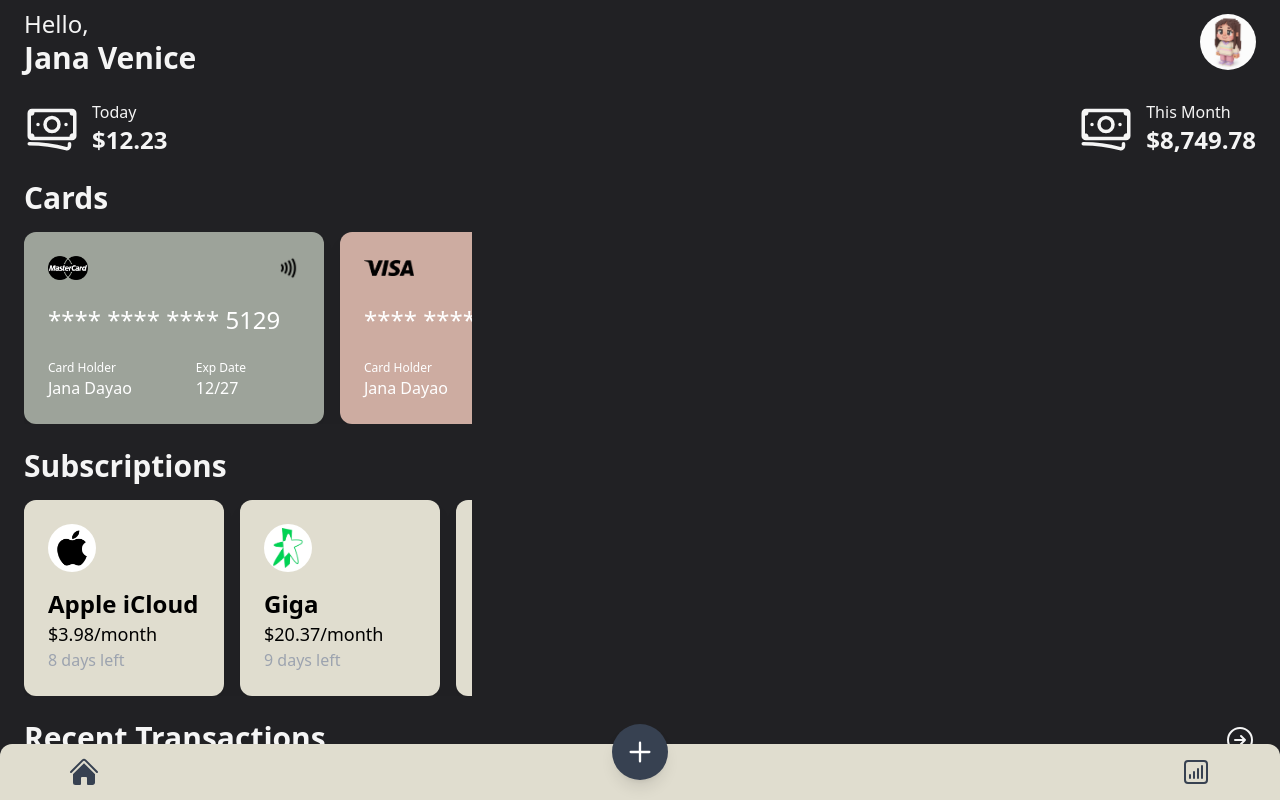
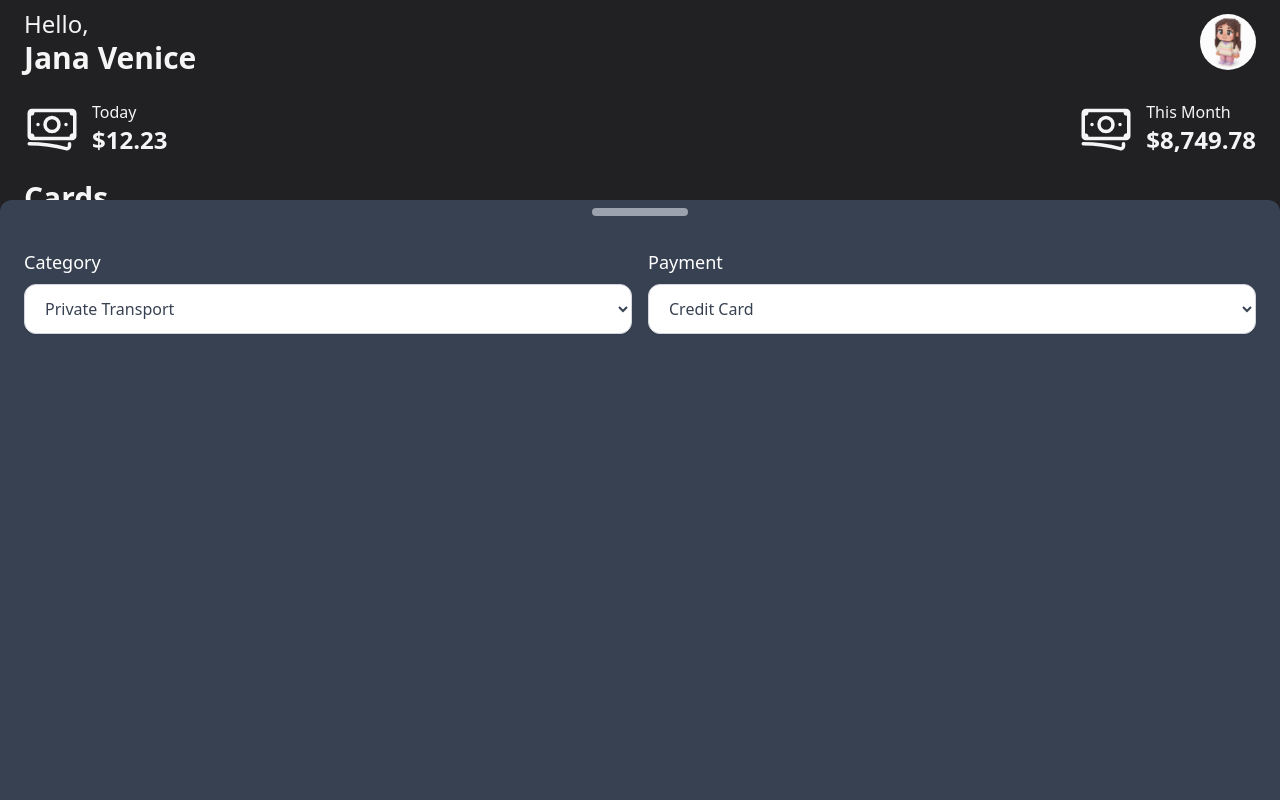
Before and after one commit to janaveniice/expense-tracker, a plain HTML site: page index.html in a window 1280 px wide. Both pictures are taken after a click on the button 640 px from the left and 752 px from the top of the page. Shown: the top 800 px of the page. Drawn offline with nearby package versions, Linux system fonts and the light colour scheme.

Commit message:
looks super ugly...

```diff
--- a/index.html
+++ b/index.html
@@ -149,9 +149,42 @@
 
   </div>
 
+  <!-- Drawer (fixed to bottom) -->
+  <div id="drawer" class="fixed bottom-0 left-0 right-0 h-[600px] bg-gray-700 rounded-t-xl shadow-xl transform translate-y-full transition-transform duration-300 z-50 touch-none">
+    <div id="dragHandle" class="w-24 h-2 bg-gray-400 rounded-full mx-auto mt-2 mb-4"></div>
+    <div class="py-4 px-6 text-black">
+      <article class="w-full flex flex-row gap-4">
+        <article class="text-white flex flex-col mb-2 w-1/2">
+          <label class="mb-2 text-lg">Category</label>
+          <select class="w-full rounded-xl border border-gray-300 bg-white py-3 px-4 text-gray-700 text-base font-medium shadow-sm focus:outline-none focus:ring-2 focus:ring-blue-400 focus:border-blue-400 transition-all duration-200">
+              <option class="bg-white text-gray-700">Private Transport</option>
+              <option class="bg-white text-gray-700">Public Transport</option>
+              <option class="bg-white text-gray-700">Office Food</option>
+              <option class="bg-white text-gray-700">Dine-out</option>
+              <option class="bg-white text-gray-700">Drinks</option>
+              <option class="bg-white text-gray-700">Grocery</option>
+              <option class="bg-white text-gray-700">Rental Bike</option>
+              <option class="bg-white text-gray-700">Bills</option>
+              <option class="bg-white text-gray-700">Shopping</option>
+              <option class="bg-white text-gray-700">Travel</option>
+              <option class="bg-white text-gray-700">Others</option>
+          </select>
+        </article>
+        <article class="text-white flex flex-col mb-2 w-1/2">
+          <label class="mb-2 text-lg">Payment</label>
+          <select class="w-full rounded-xl border border-gray-300 bg-white py-3 px-4 text-gray-700 text-base font-medium shadow-sm focus:outline-none focus:ring-2 focus:ring-blue-400 focus:border-blue-400 transition-all duration-200">
+              <option class="bg-white text-gray-700">Credit Card</option>
+              <option class="bg-white text-gray-700">Debit Card</option>
+              <option class="bg-white text-gray-700">Cash</option>
+          </select>
+        </article>
+      </article>
+    </div>
+  </div>
+
   <!-- Bottom Navbar -->
   <div class="relative">
-    <div class="fixed bottom-0 left-0 right-0 bg-[#E0DDCF] shadow-lg rounded-t-xl flex justify-between items-center px-10 py-3">
+    <div class="fixed bottom-0 left-0 right-0 bg-[#E0DDCF] shadow-lg flex justify-between items-center px-10 py-2">
 
       <!-- Home Icon -->
       <a href="#" class="flex flex-col items-center text-gray-700 ml-7">
@@ -159,20 +192,21 @@
           <path d="M11.47 3.841a.75.75 0 0 1 1.06 0l8.69 8.69a.75.75 0 1 0 1.06-1.061l-8.689-8.69a2.25 2.25 0 0 0-3.182 0l-8.69 8.69a.75.75 0 1 0 1.061 1.06l8.69-8.689Z" />
           <path d="m12 5.432 8.159 8.159c.03.03.06.058.091.086v6.198c0 1.035-.84 1.875-1.875 1.875H15a.75.75 0 0 1-.75-.75v-4.5a.75.75 0 0 0-.75-.75h-3a.75.75 0 0 0-.75.75V21a.75.75 0 0 1-.75.75H5.625a1.875 1.875 0 0 1-1.875-1.875v-6.198a2.29 2.29 0 0 0 .091-.086L12 5.432Z" />
         </svg>
-
+        <span class="text-sm">Home</span>
       </a>
 
       <!-- Stats Icon -->
-      <a href="#" class="flex flex-col items-center text-gray-700 mr-7">
+      <a href="#" class="flex flex-col items-center text-gray-700 mr-4">
         <svg xmlns="http://www.w3.org/2000/svg" fill="none" viewBox="0 0 24 24" stroke-width="1.5" stroke="currentColor" class="size-8">
           <path stroke-linecap="round" stroke-linejoin="round" d="M7.5 14.25v2.25m3-4.5v4.5m3-6.75v6.75m3-9v9M6 20.25h12A2.25 2.25 0 0 0 20.25 18V6A2.25 2.25 0 0 0 18 3.75H6A2.25 2.25 0 0 0 3.75 6v12A2.25 2.25 0 0 0 6 20.25Z" />
         </svg>
+        <span class="text-sm">Statistics</span>
       </a>
     </div>
 
     <!-- Floating Action Button (FAB) -->
-    <div class="fixed bottom-5 left-1/2 transform -translate-x-1/2">
-      <button class="bg-gray-700 text-white w-14 h-14 rounded-full shadow-lg flex items-center justify-center">
+    <div class="fixed bottom-6 left-1/2 transform -translate-x-1/2">
+      <button id="fabButton" class="bg-gray-700 text-white w-16 h-16 rounded-full shadow-lg flex items-center justify-center">
         <svg xmlns="http://www.w3.org/2000/svg" class="h-7 w-7" fill="none"
             viewBox="0 0 24 24" stroke="currentColor" stroke-width="2">
           <path stroke-linecap="round" stroke-linejoin="round" d="M12 4v16m8-8H4" />
@@ -187,6 +221,57 @@
 
     const container = document.getElementById('recurring-container');
     const expensesContainer = document.getElementById('expenses-container');
+
+    const drawer = document.getElementById('drawer');
+    const fabButton = document.getElementById('fabButton');
+    const dragHandle = document.getElementById('dragHandle');
+
+    let startY = 0;
+    let currentY = 0;
+    let isDragging = false;
+
+    // Open drawer when FAB clicked
+    fabButton.addEventListener('click', () => {
+      drawer.style.transform = 'translateY(0)';
+    });
+
+    // Touch events for dragging
+    dragHandle.addEventListener('touchstart', (e) => {
+      isDragging = true;
+      startY = e.touches[0].clientY;
+      drawer.style.transition = 'none'; // disable animation while dragging
+    });
+
+    dragHandle.addEventListener('touchmove', (e) => {
+      if (!isDragging) return;
+      currentY = e.touches[0].clientY;
+      const deltaY = currentY - startY;
+      if (deltaY > 0) { // only drag down
+        drawer.style.transform = `translateY(${deltaY}px)`;
+      }
+    });
+
+    dragHandle.addEventListener('touchend', (e) => {
+      isDragging = false;
+      drawer.style.transition = 'transform 0.3s ease';
+
+      const deltaY = currentY - startY;
+      if (deltaY > 150) { // if dragged enough, close it
+        drawer.style.transform = 'translateY(100%)';
+      } else { // else snap back
+        drawer.style.transform = 'translateY(0)';
+      }
+    });
+
+    // Close drawer when clicking outside
+    document.addEventListener('click', (e) => {
+      const isClickInsideDrawer = drawer.contains(e.target);
+      const isClickOnFAB = fabButton.contains(e.target);
+
+      if (!isClickInsideDrawer && !isClickOnFAB) {
+        drawer.style.transform = 'translateY(100%)';
+      }
+    });
 
     // Function to render cards from localStorage
     function renderCards() {
```
